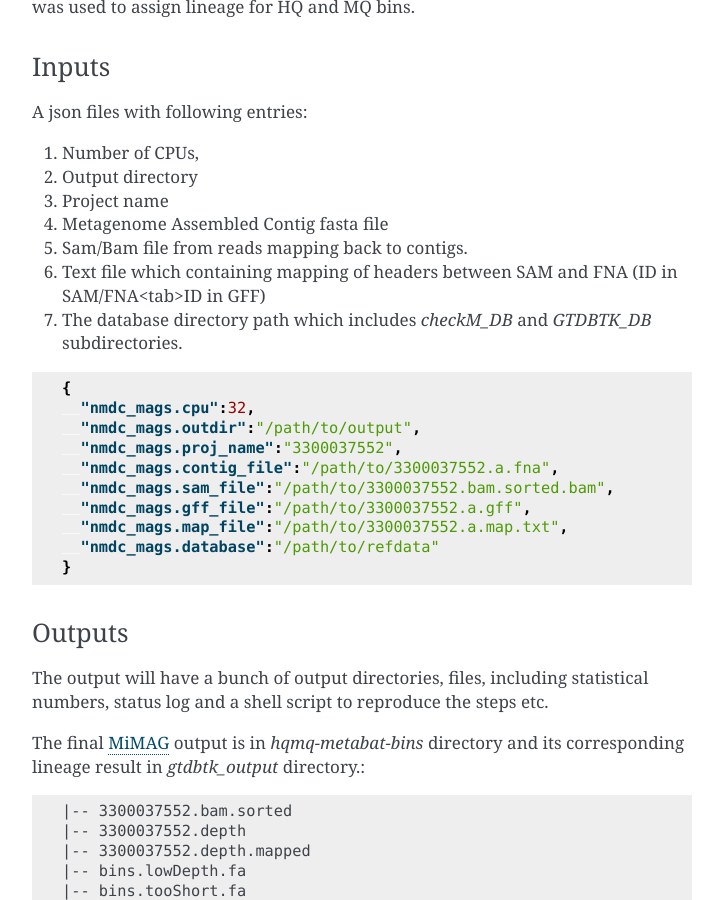
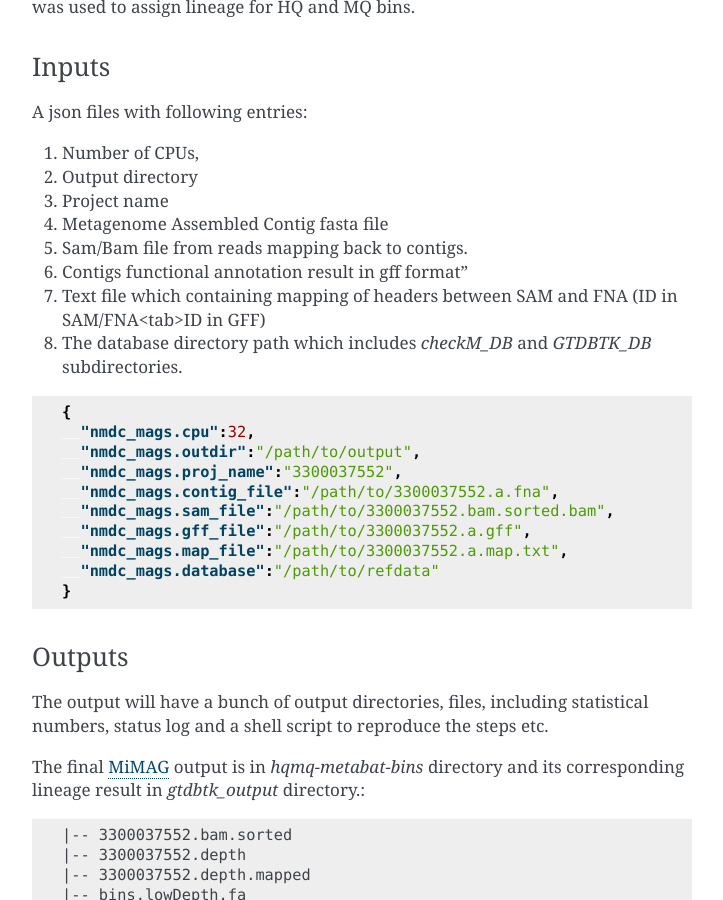
Before and after one commit to microbiomedata/metaMAGs, a Sphinx documentation site: the page built from docs/index.rst, in a window 1280 px wide and 900 px high, scrolled down 1949 px. Shown: the whole window, without its empty margins (388-1111 px from the left). Built offline with Sphinx 7.4.7, drawn with Linux system fonts in a browser that asks for light colours.

Commit message:
update docs with the missing gff description

```diff
--- a/docs/index.rst
+++ b/docs/index.rst
@@ -79,8 +79,9 @@ A json files with following entries:
 3. Project name
 4. Metagenome Assembled Contig fasta file
 5. Sam/Bam file from reads mapping back to contigs.
-6. Text file which containing mapping of headers between SAM and FNA (ID in SAM/FNA<tab>ID in GFF)
-7. The database directory path which includes `checkM_DB` and `GTDBTK_DB` subdirectories.
+6. Contigs functional annotation result in gff format"
+7. Text file which containing mapping of headers between SAM and FNA (ID in SAM/FNA<tab>ID in GFF)
+8. The database directory path which includes `checkM_DB` and `GTDBTK_DB` subdirectories.
 
 .. code-block:: JSON
 
```
Also changed, not shown: README.md (+3 -2 lines).
